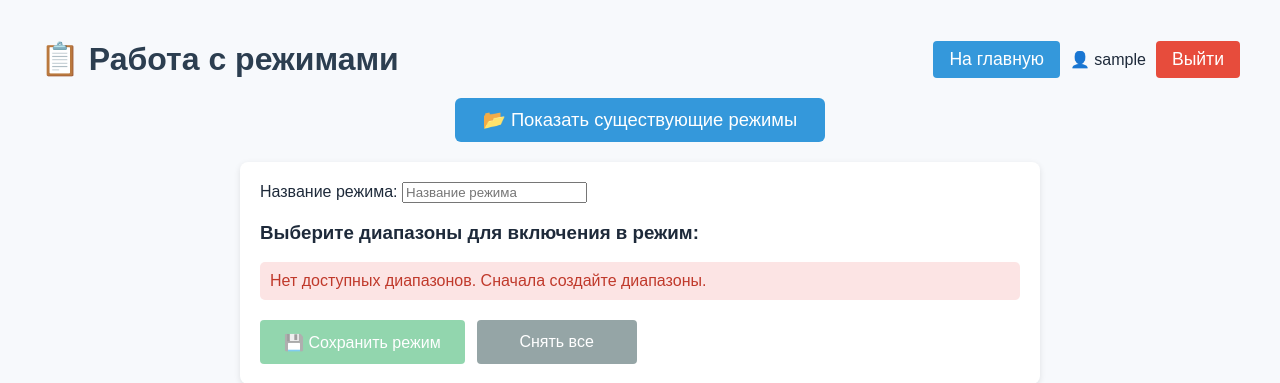
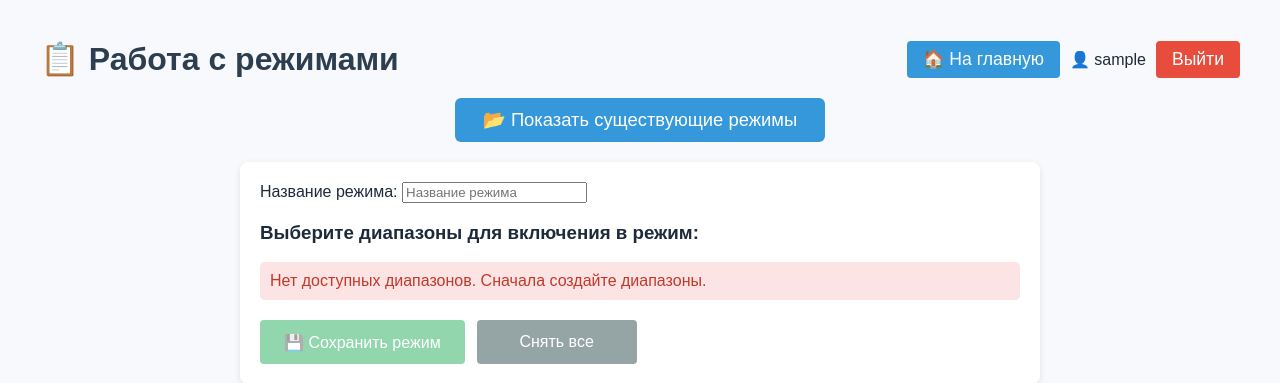
Before and after one commit to MartinIJL7/Poker-charts-trainer, a Flask app: page /create_mode in a window 1280 px wide. Shown: the top 383 px of the page. Run offline with Flask 3, Linux system fonts and the light colour scheme; the visitor is signed in with stand-in values (Sample User, id 1); data comes from the database, SQL or seed files in the repository.

Commit message:
fix: hide "home" button on login/register pages

```diff
--- a/templates/base.html
+++ b/templates/base.html
@@ -10,8 +10,8 @@
     <div class="header-row">
         <h1>{% block header %}📊 Тренировка по покерным чартам{% endblock %}</h1>
         <div style="display: flex; align-items: center; gap: 10px;">
-            <a href="{{ url_for('index') }}" class="home-link">На главную</a>
             {% if current_user.is_authenticated %}
+                <a href="{{ url_for('index') }}" class="home-link">🏠 На главную</a>
                 <span>👤 {{ current_user.username }}</span>
                 <a href="{{ url_for('logout') }}" class="home-link" style="background: #e74c3c;">Выйти</a>
             {% else %}
```
